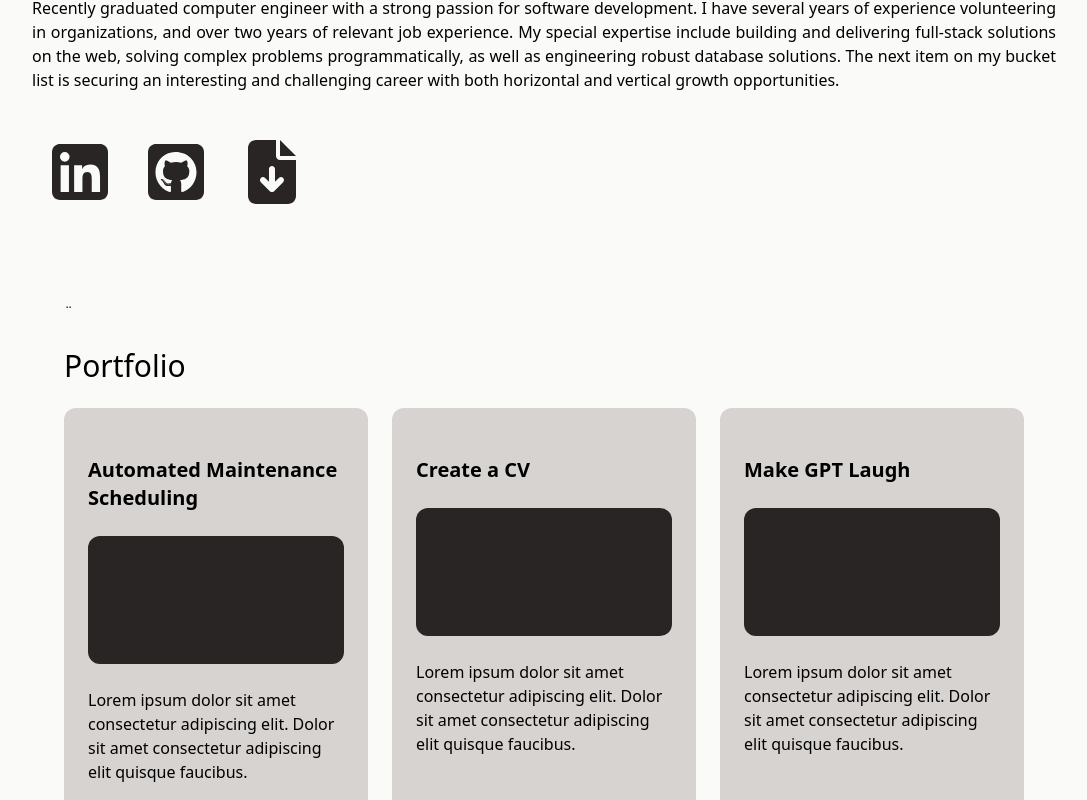
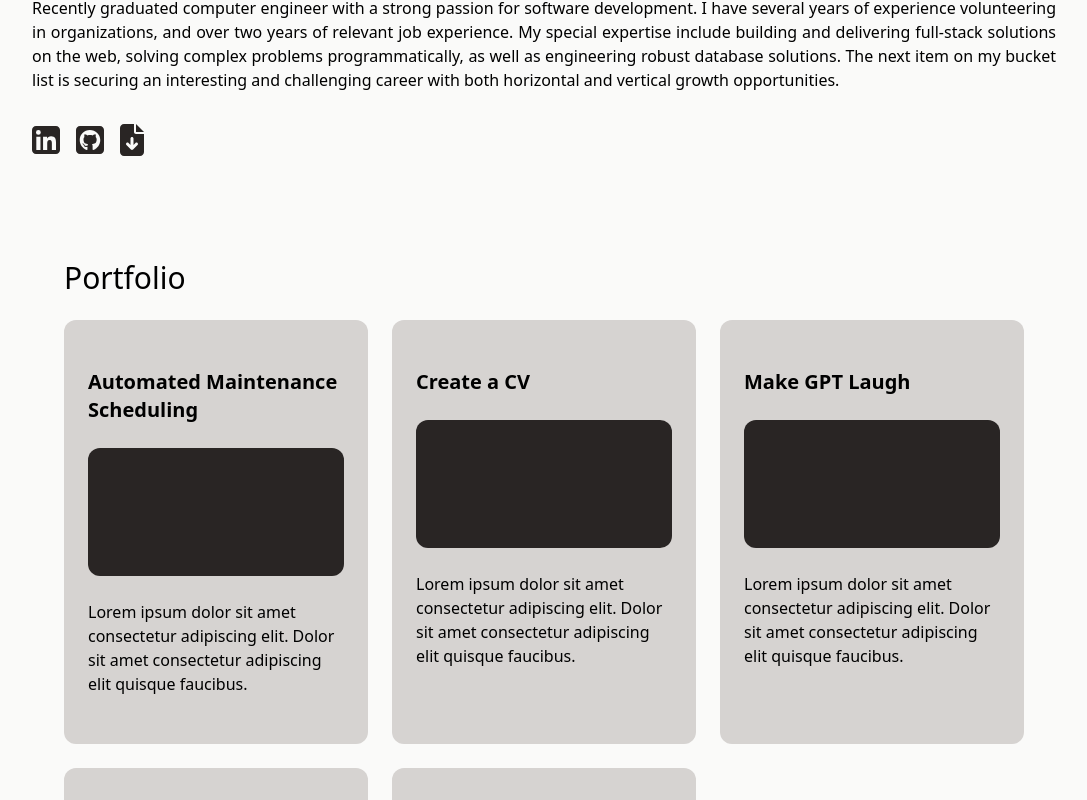
Before and after one commit to jacobg431/jacobgomezhansen.net, a React (Vite) app: page / in a window 1280 px wide. Shown: the part 360-1160 px from the top of the page, without its empty margins (96-1183 px from the left). Built offline with nearby package versions, Linux system fonts and the light colour scheme.

Commit message:
Reworked icon styling

```diff
--- a/src/components/items/introIconItem.jsx
+++ b/src/components/items/introIconItem.jsx
@@ -4,11 +4,8 @@ import { useDeviceDetection } from '../../hooks/useDeviceDetection'
 import getUserLanguage from '../../utils/language'
 
 function IntroIconItem(props) {
-    const iconStyling =
-        'cursor-pointer scale-300 xs:scale-400 hover:scale-450 xs:hover:scale-600 duration-400 ease-out peer z-10'
-    const iconContainerStyling = 'relative flex w-18 h-18 xs:w-24 xs:h-24 items-center justify-center z-5'
-    const tooltipStyling =
-        'top-16 peer-hover:top-32 absolute px-4 py-2 text-center text-white bg-black rounded-3xl opacity-0 peer-hover:opacity-100 duration-400 ease-out'
+    const iconContainerStyling = 'relative flex items-center justify-center z-5'
+    const iconStyling = 'cursor-pointer duration-400 ease-out peer z-10 hover:animate-pulse'
     const defaultColor = '#292524'
 
     const resumeLanguageMap = {
@@ -37,6 +34,7 @@ function IntroIconItem(props) {
             icon={iconTypeMap[props.iconId]}
             className={iconStyling}
             style={iconDynamicStyling}
+            size='2xl'
             onMouseEnter={onIconMouseEnter}
             onMouseLeave={onIconMouseLeave}
             onClick={onIconClick}
@@ -62,7 +60,6 @@ function IntroIconItem(props) {
         <>
             <div className={iconContainerStyling}>
                 {icon}
-                <div className={tooltipStyling}>{props.tooltip}</div>
             </div>
         </>
     )
--- a/src/components/sections/introduction.jsx
+++ b/src/components/sections/introduction.jsx
@@ -21,7 +21,7 @@ function Introduction() {
                         bucket list is securing an interesting and challenging career with both horizontal and vertical
                         growth opportunities.
                     </p>
-                    <div className="flex flex-row w-full items-center">
+                    <div className="flex flex-row w-full items-center gap-4">
                         <IntroIconItem iconId="linkedin" tooltip="LinkedIn" hoverColor="#0077b5" />
                         <IntroIconItem iconId="github" tooltip="GitHub" hoverColor="#000" />
                         <IntroIconItem iconId="download" tooltip="Resume" hoverColor="#ff6167" />
--- a/src/components/sections/portfolio.jsx
+++ b/src/components/sections/portfolio.jsx
@@ -9,7 +9,7 @@ function Portfolio() {
     return (
         <>
             <section id="portfolio" className={portfolioSectionStyling}>
-                <div className={portfolioInnerWrapperStyling}>¨
+                <div className={portfolioInnerWrapperStyling}>
                     <h2 className="text-3xl py-6">Portfolio</h2>
                     <div className={portfolioItemsContainerStyling}>
                         <PortfolioItem
```
